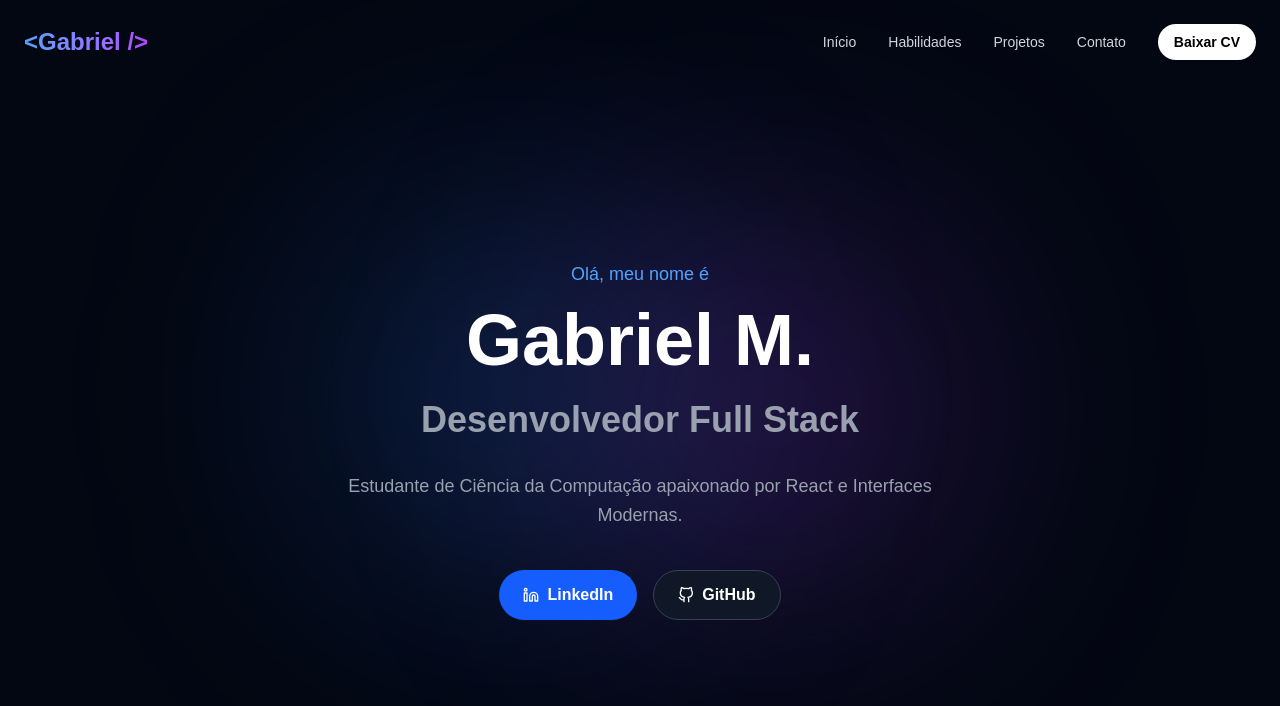
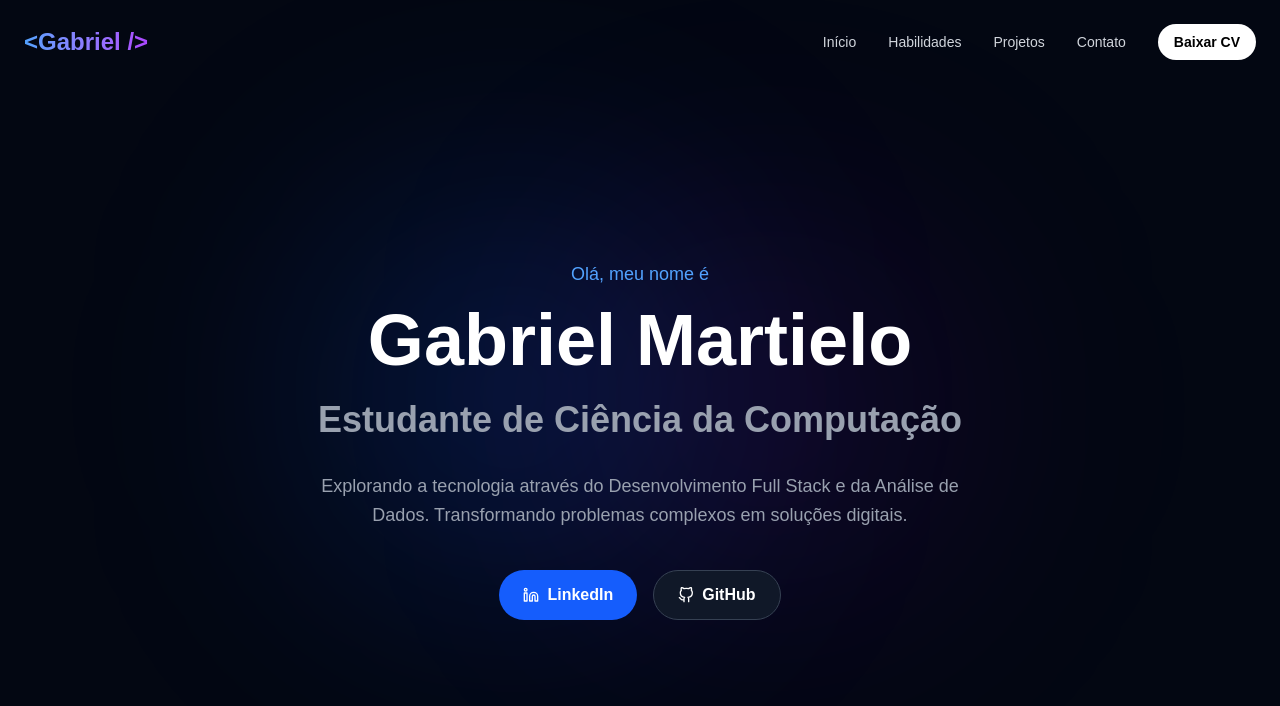
Before and after one commit to smartielo/meu-portfolio, a Next.js app: page / in a window 1280 px wide. Shown: the top 706 px of the page. Built offline with nearby package versions, Linux system fonts and the light colour scheme.

Commit message:
ajustes no meu perfil

```diff
--- a/src/components/layouts/Navbar.tsx
+++ b/src/components/layouts/Navbar.tsx
@@ -33,7 +33,7 @@ export function Navbar() {
       transition={{ duration: 0.8 }}
       className={`fixed top-0 z-50 w-full transition-all duration-300 ${
         isScrolled
-          ? "bg-black/80 backdrop-blur-md shadow-lg py-4 border-b border-white/10"
+          ? "bg-black/80 backdrop-blur-md shadow-lg py-4"
           : "bg-transparent py-6"
       }`}
     >
--- a/src/components/sections/HeroSection.tsx
+++ b/src/components/sections/HeroSection.tsx
@@ -1,21 +1,41 @@
+// src/components/sections/Hero.tsx
 "use client";
 
 import { motion } from "framer-motion";
 import { profileData } from "@/data/profile";
-import { FiGithub, FiLinkedin, FiMail } from "react-icons/fi";
+import { FiGithub, FiLinkedin } from "react-icons/fi";
 
 export function Hero() {
+  // Configuração da animação de digitação
+  const sentence = {
+    hidden: { opacity: 1 },
+    visible: {
+      opacity: 1,
+      transition: {
+        delay: 0.5,
+        staggerChildren: 0.08, // Velocidade da digitação
+      },
+    },
+  };
+
+  const letter = {
+    hidden: { opacity: 0, y: 50 },
+    visible: {
+      opacity: 1,
+      y: 0,
+    },
+  };
+
   return (
     <section
       id="hero"
       className="relative flex min-h-screen items-center justify-center overflow-hidden bg-gray-950 pt-20"
     >
-
-      <div className="absolute top-1/4 left-1/4 h-96 w-96 rounded-full bg-blue-500/20 blur-[128px]" />
-      <div className="absolute bottom-1/4 right-1/4 h-96 w-96 rounded-full bg-purple-500/20 blur-[128px]" />
+      {/* Background Effect */}
+      <div className="absolute top-1/4 left-1/4 h-96 w-96 rounded-full bg-blue-600/20 blur-[128px]" />
+      <div className="absolute bottom-1/4 right-1/4 h-96 w-96 rounded-full bg-purple-600/10 blur-[128px]" />
 
       <div className="container mx-auto px-6 relative z-10 text-center">
-
 
         <motion.p
           initial={{ opacity: 0, y: 20 }}
@@ -26,41 +46,42 @@ export function Hero() {
           Olá, meu nome é
         </motion.p>
 
-
+        {/* EFEITO DE DIGITAÇÃO */}
         <motion.h1
-          initial={{ opacity: 0, y: 20 }}
-          animate={{ opacity: 1, y: 0 }}
-          transition={{ duration: 0.5, delay: 0.3 }}
           className="mb-6 text-5xl font-bold text-white md:text-7xl"
+          variants={sentence}
+          initial="hidden"
+          animate="visible"
         >
-          {profileData.name}
+          {profileData.name.split("").map((char, index) => (
+            <motion.span key={char + "-" + index} variants={letter}>
+              {char}
+            </motion.span>
+          ))}
         </motion.h1>
-
 
         <motion.h2
           initial={{ opacity: 0, y: 20 }}
           animate={{ opacity: 1, y: 0 }}
-          transition={{ duration: 0.5, delay: 0.4 }}
+          transition={{ duration: 0.5, delay: 1.5 }} // Delay maior para esperar o nome ser digitado
           className="mb-8 text-2xl font-semibold text-gray-400 md:text-4xl"
         >
           {profileData.role}
         </motion.h2>
 
-
         <motion.p
           initial={{ opacity: 0, y: 20 }}
           animate={{ opacity: 1, y: 0 }}
-          transition={{ duration: 0.5, delay: 0.5 }}
+          transition={{ duration: 0.5, delay: 1.7 }}
           className="mx-auto mb-10 max-w-2xl text-lg text-gray-400 leading-relaxed"
         >
           {profileData.headline}
         </motion.p>
 
-
         <motion.div
           initial={{ opacity: 0, y: 20 }}
           animate={{ opacity: 1, y: 0 }}
-          transition={{ duration: 0.5, delay: 0.6 }}
+          transition={{ duration: 0.5, delay: 1.9 }}
           className="flex flex-wrap justify-center gap-4"
         >
           <a
--- a/src/data/profile.ts
+++ b/src/data/profile.ts
@@ -1,10 +1,12 @@
+// src/data/profile.ts
+
 export interface Project {
   title: string;
   description: string;
   tags: string[];
   repoLink: string;
   demoLink?: string;
-  image: string; // Caminho da imagem em /public ou URL
+  image: string;
 }
 
 export interface Education {
@@ -13,25 +15,46 @@ export interface Education {
   period: string;
 }
 
+// Nova interface para Skills categorizadas
+export interface SkillCategory {
+  category: string;
+  skills: string[];
+}
+
 export const profileData = {
-  name: "Gabriel M.", // Coloque seu nome completo aqui
-  role: "Desenvolvedor Full Stack",
-  headline: "Estudante de Ciência da Computação apaixonado por React e Interfaces Modernas.",
+  name: "Gabriel Martielo",
+  // MUDANÇA ESTRATÉGICA 1: Título mais abrangente
+  role: "Estudante de Ciência da Computação",
+
+  // MUDANÇA ESTRATÉGICA 2: Headline que conecta as duas áreas
+  headline: "Explorando a tecnologia através do Desenvolvimento Full Stack e da Análise de Dados. Transformando problemas complexos em soluções digitais.",
+
   location: "Brasil",
-  email: "seu.email@exemplo.com", // Coloque seu email real
-  linkedin: "https://linkedin.com/in/seu-perfil",
-  github: "https://github.com/seu-user",
+  email: "dev.gabrielmartielo@gmail.com",
+  linkedin: "https://linkedin.com/in/gabrielmartielo",
+  github: "https://github.com/smartielo",
 
   about: `
-    Sou um desenvolvedor focado em criar experiências web fluidas e performáticas.
-    Atualmente cursando Ciência da Computação, combino fundamentos teóricos sólidos
-    com as tecnologias mais modernas do mercado, como Next.js e React.
+    Sou um estudante de Ciência da Computação apaixonado por entender como os dados podem impulsionar aplicações web modernas.
+    Não me limito a uma única stack: transito entre a criação de interfaces fluídas com React e a análise de datasets com Python.
+    Meu objetivo é utilizar a tecnologia para resolver problemas reais, seja no front-end ou nos bastidores dos dados.
   `,
 
+  // MUDANÇA ESTRATÉGICA 3: Skills divididas (Isso vai ajudar muito no visual depois)
   skills: [
-    "React", "Next.js", "TypeScript", "Tailwind CSS",
-    "Node.js", "Python", "Git", "Figma"
-  ],
+    {
+      category: "Front-end & UI",
+      skills: ["React", "Next.js", "Tailwind CSS", "Framer Motion", "TypeScript"]
+    },
+    {
+      category: "Back-end & Dados",
+      skills: ["Node.js", "Python", "Pandas", "SQL", "APIs REST"]
+    },
+    {
+      category: "Ferramentas",
+      skills: ["Git", "GitHub", "VS Code", "Figma"]
+    }
+  ] as SkillCategory[],
 
   projects: [
     {
@@ -39,16 +62,16 @@ export const profileData = {
       description: "Site pessoal com geração dinâmica de PDF e animações fluídas.",
       tags: ["Next.js", "React-PDF", "Framer Motion"],
       repoLink: "https://github.com/...",
-      image: "/projects/portfolio-cover.jpg" // Vamos adicionar essas imagens depois
+      image: "/projects/portfolio-cover.jpg"
     },
-    // Adicione mais projetos aqui...
+    // DICA: Adicione um projeto de DADOS aqui futuramente (ex: Dashboard em Python/Streamlit)
   ] as Project[],
 
   education: [
     {
-      institution: "Universidade X", // Nome da sua faculdade
+      institution: "Unisagrado",
       degree: "Bacharelado em Ciência da Computação",
-      period: "2023 - Presente"
+      period: "2025 - Presente"
     }
   ] as Education[]
 };
```
